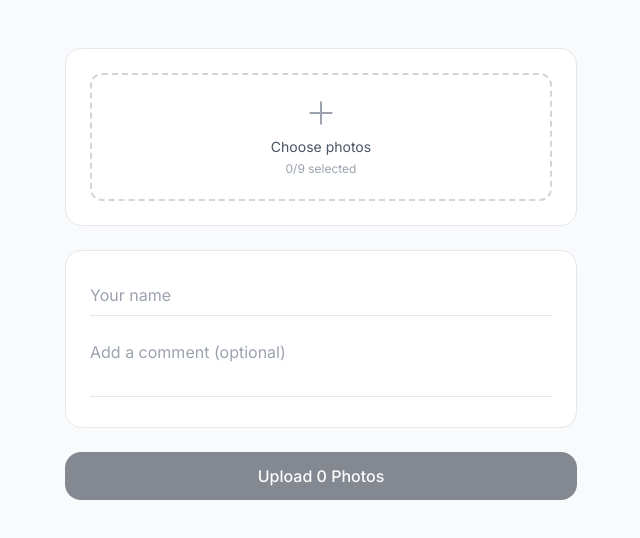
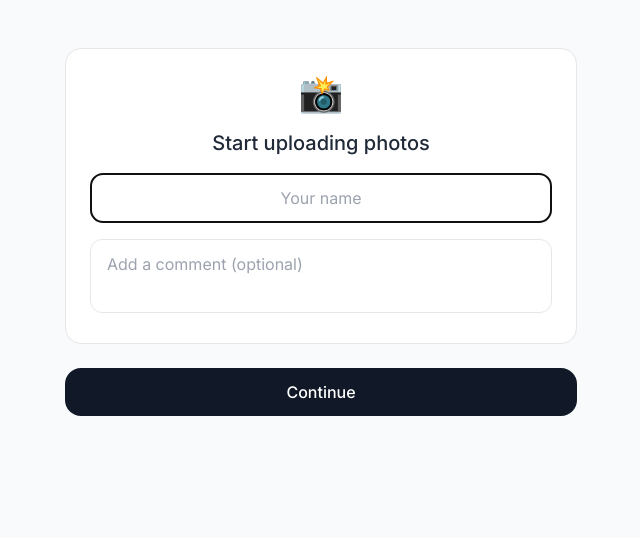
Before and after one commit to lourou/timo-limo, a Next.js app: page /upload in a window 1280 px wide. Shown: the top 538 px of the page, without its empty margins (319-959 px from the left). Built offline with nearby package versions, Linux system fonts and the light colour scheme.

Commit message:
Attempt to upload photos on the fly, one by one

```diff
--- a/app/upload/page.tsx
+++ b/app/upload/page.tsx
@@ -19,65 +19,20 @@ export default function UploadPage() {
   const [isUploading, setIsUploading] = useState(false)
   const [batchId, setBatchId] = useState(uuidv4())
   const [showConfetti, setShowConfetti] = useState(false)
+  const [showNameForm, setShowNameForm] = useState(true)
+  const [batchCreated, setBatchCreated] = useState(false)
 
   useEffect(() => {
     const savedName = Cookies.get('uploaderName')
     if (savedName) {
       setName(savedName)
+      setShowNameForm(false)
     }
   }, [])
 
-  const handleFileSelect = (e: ChangeEvent<HTMLInputElement>) => {
-    if (!e.target.files) return
-
-    const selectedFiles = Array.from(e.target.files)
-    const currentFileCount = files.length
-    const maxFiles = 9
-
-    // Check if adding these files would exceed the limit
-    if (currentFileCount + selectedFiles.length > maxFiles) {
-      alert(`Maximum ${maxFiles} files allowed. You can select ${maxFiles - currentFileCount} more.`)
-      return
-    }
-
-    const newFiles = selectedFiles.map(file => ({
-      id: uuidv4(),
-      file,
-      preview: '', // Start with empty preview
-      progress: 0,
-      status: 'pending' as const
-    }))
-
-    setFiles(prev => [...prev, ...newFiles])
-
-    // Generate previews with requestAnimationFrame to avoid UI freezing
-    const generatePreviewsAsync = async () => {
-      for (let i = 0; i < newFiles.length; i++) {
-        await new Promise(resolve => {
-          requestAnimationFrame(() => {
-            setFiles(prev => prev.map(f =>
-              f.id === newFiles[i].id
-                ? { ...f, preview: URL.createObjectURL(newFiles[i].file) }
-                : f
-            ))
-            setTimeout(resolve, 16) // ~60fps timing
-          })
-        })
-      }
-    }
-    generatePreviewsAsync()
-  }
-
-  const handleSubmit = async (e: FormEvent) => {
-    e.preventDefault()
-
-    if (!name.trim() || files.length === 0) {
-      alert('Please enter your name and select at least one photo')
-      return
-    }
-
-    Cookies.set('uploaderName', name, { expires: 365 })
-    setIsUploading(true)
+  // Create batch once name is provided
+  const createBatch = async () => {
+    if (!name.trim() || batchCreated) return
 
     try {
       const batchResponse = await fetch('/api/batch', {
@@ -91,8 +46,43 @@ export default function UploadPage() {
       })
 
       if (!batchResponse.ok) throw new Error('Failed to create batch')
+      setBatchCreated(true)
+    } catch (error) {
+      console.error('Batch creation error:', error)
+      setBatchId(uuidv4()) // Reset batch ID on error
+    }
+  }
 
-      for (const uploadFile of files) {
+  // Create a resized canvas preview to avoid memory issues with full-res images
+  const createResizedPreview = (file: File): Promise<string> => {
+    return new Promise((resolve) => {
+      const img = new Image()
+      img.onload = () => {
+        const canvas = document.createElement('canvas')
+        const ctx = canvas.getContext('2d')
+
+        // Set thumbnail size
+        const maxSize = 200
+        const ratio = Math.min(maxSize / img.width, maxSize / img.height)
+        canvas.width = img.width * ratio
+        canvas.height = img.height * ratio
+
+        if (ctx) {
+          ctx.drawImage(img, 0, 0, canvas.width, canvas.height)
+          resolve(canvas.toDataURL('image/jpeg', 0.7))
+        } else {
+          resolve('')
+        }
+      }
+      img.onerror = () => resolve('')
+      img.src = URL.createObjectURL(file)
+    })
+  }
+
+  // Upload individual file immediately
+  const uploadFile = async (uploadFile: UploadFile) => {
+    if (!batchCreated) await createBatch()
+
     setFiles(prev => prev.map(f =>
       f.id === uploadFile.id
         ? { ...f, status: 'uploading' as const }
@@ -127,30 +117,102 @@ export default function UploadPage() {
     }
   }
 
+  const handleFileSelect = async (e: ChangeEvent<HTMLInputElement>) => {
+    if (!e.target.files || showNameForm) return
+
+    const selectedFiles = Array.from(e.target.files)
+
+    // Only allow image files
+    const allowedTypes = ['image/jpeg', 'image/jpg', 'image/png', 'image/webp', 'image/heic', 'image/heif']
+    const validFiles = selectedFiles.filter(file => allowedTypes.includes(file.type.toLowerCase()))
+
+    if (validFiles.length !== selectedFiles.length) {
+      alert('Only image files are allowed (JPEG, PNG, WebP, HEIC)')
+    }
+
+    const newFiles = validFiles.map(file => ({
+      id: uuidv4(),
+      file,
+      preview: '', // Start with empty preview
+      progress: 0,
+      status: 'pending' as const
+    }))
+
+    setFiles(prev => [...prev, ...newFiles])
+
+    // Generate resized previews and upload immediately
+    const processFilesAsync = async () => {
+      for (let i = 0; i < newFiles.length; i++) {
+        await new Promise(resolve => {
+          requestAnimationFrame(async () => {
+            // Create preview
+            const resizedPreview = await createResizedPreview(newFiles[i].file)
+            setFiles(prev => prev.map(f =>
+              f.id === newFiles[i].id
+                ? { ...f, preview: resizedPreview }
+                : f
+            ))
+
+            // Start upload immediately
+            uploadFile(newFiles[i])
+
+            setTimeout(resolve, 16) // ~60fps timing
+          })
+        })
+      }
+    }
+    processFilesAsync()
+
+    // Reset file input so user can select more files
+    e.target.value = ''
+  }
+
+  const handleNameSubmit = async (e: FormEvent) => {
+    e.preventDefault()
+
+    if (!name.trim()) {
+      alert('Please enter your name')
+      return
+    }
+
+    Cookies.set('uploaderName', name, { expires: 365 })
+    setShowNameForm(false)
+  }
+
+  // Show confetti when all uploads complete
+  const checkForCompletion = () => {
+    const completedFiles = files.filter(f => f.status === 'complete')
+    if (files.length > 0 && completedFiles.length === files.length) {
+      setTimeout(() => {
+        setShowConfetti(true)
+        setTimeout(() => setShowConfetti(false), 6000)
+
+        // Clear completed files after celebration
         setTimeout(() => {
           setFiles([])
-        setComment('')
-        setBatchId(uuidv4()) // Reset batch ID for next upload
-        setShowConfetti(true)
-
-        // Hide confetti after 6 seconds - longer celebration!
-        setTimeout(() => setShowConfetti(false), 6000)
-      }, 1500)
-    } catch (error) {
-      console.error('Batch creation error:', error)
-      alert('Failed to start upload. Please try again.')
-      setBatchId(uuidv4()) // Reset batch ID on error to avoid UNIQUE constraint
-    } finally {
-      setIsUploading(false)
+          setBatchId(uuidv4())
+          setBatchCreated(false)
+        }, 2000)
+      }, 500)
     }
   }
 
+  // Check for completion whenever files change
+  useEffect(() => {
+    checkForCompletion()
+  }, [files])
+
   const removeFile = (id: string) => {
     const file = files.find(f => f.id === id)
-    if (file) {
+    if (file && file.preview.startsWith('blob:')) {
       URL.revokeObjectURL(file.preview)
     }
     setFiles(prev => prev.filter(f => f.id !== id))
+  }
+
+  const handleNameChange = () => {
+    setShowNameForm(true)
+    setBatchCreated(false) // Allow creating new batch with new name
   }
 
   return (
@@ -201,9 +263,59 @@ export default function UploadPage() {
       )}
 
       <div className="max-w-lg mx-auto pt-8">
+        {showNameForm ? (
+          /* Name form */
+          <form onSubmit={handleNameSubmit} className="space-y-6">
+            <div className="bg-white rounded-2xl border border-gray-200 p-6 text-center">
+              <div className="text-4xl mb-4">📸</div>
+              <h2 className="text-xl font-medium text-gray-800 mb-4">
+                Start uploading photos
+              </h2>
+              <input
+                type="text"
+                value={name}
+                onChange={(e) => setName(e.target.value)}
+                className="w-full px-4 py-3 border border-gray-200 rounded-xl bg-transparent focus:border-gray-400 focus:ring-0 placeholder-gray-400 text-center"
+                placeholder="Your name"
+                required
+                autoFocus
+              />
+              <textarea
+                value={comment}
+                onChange={(e) => setComment(e.target.value)}
+                className="w-full mt-4 px-4 py-3 border border-gray-200 rounded-xl bg-transparent focus:border-gray-400 focus:ring-0 placeholder-gray-400 resize-none"
+                rows={2}
+                placeholder="Add a comment (optional)"
+              />
+            </div>
+            <button
+              type="submit"
+              className="w-full bg-gray-900 text-white py-3 rounded-2xl font-medium hover:bg-gray-800 transition-colors"
+            >
+              Continue
+            </button>
+          </form>
+        ) : (
+          /* Photo upload interface */
+          <div className="space-y-6">
+            {/* Header with name and edit option */}
+            <div className="bg-white rounded-2xl border border-gray-200 p-4 flex items-center justify-between">
+              <div>
+                <p className="text-sm text-gray-500">Uploading as</p>
+                <p className="font-medium text-gray-800">{name}</p>
+                {comment && <p className="text-sm text-gray-600 mt-1">{comment}</p>}
+              </div>
+              <button
+                onClick={handleNameChange}
+                className="text-gray-400 hover:text-gray-600 transition-colors"
+              >
+                <svg className="w-5 h-5" fill="none" stroke="currentColor" viewBox="0 0 24 24">
+                  <path strokeLinecap="round" strokeLinejoin="round" strokeWidth={2} d="M11 5H6a2 2 0 00-2 2v11a2 2 0 002 2h11a2 2 0 002-2v-5m-1.414-9.414a2 2 0 112.828 2.828L11.828 15H9v-2.828l8.586-8.586z" />
+                </svg>
+              </button>
+            </div>
 
-        <form onSubmit={handleSubmit} className="space-y-6">
-          {/* Photo selection first */}
+            {/* Photo selection */}
             <div className="bg-white rounded-2xl border border-gray-200 p-6">
               <input
                 type="file"
@@ -212,26 +324,21 @@ export default function UploadPage() {
                 onChange={handleFileSelect}
                 className="hidden"
                 id="file-upload"
-              disabled={isUploading || files.length >= 9}
               />
 
               <label
                 htmlFor="file-upload"
-              className={`w-full h-32 border-2 border-dashed rounded-xl flex items-center justify-center transition-colors ${
-                files.length >= 9
-                  ? 'border-gray-200 bg-gray-50 cursor-not-allowed'
-                  : 'border-gray-300 cursor-pointer hover:border-gray-400 hover:bg-gray-50'
-              }`}
+                className="w-full h-32 border-2 border-dashed border-gray-300 rounded-xl flex items-center justify-center cursor-pointer hover:border-gray-400 hover:bg-gray-50 transition-colors"
               >
                 <div className="text-center">
                   <svg className="mx-auto h-8 w-8 text-gray-400 mb-2" fill="none" stroke="currentColor" viewBox="0 0 24 24">
                     <path strokeLinecap="round" strokeLinejoin="round" strokeWidth={1.5} d="M12 4v16m8-8H4" />
                   </svg>
                   <p className="text-sm text-gray-600">
-                  {files.length >= 9 ? 'Maximum 9 photos' : 'Choose photos'}
+                    Choose photos to upload
                   </p>
                   <p className="text-xs text-gray-400 mt-1">
-                  {files.length >= 9 ? 'Remove some to add more' : `${files.length}/9 selected`}
+                    Photos upload automatically
                   </p>
                 </div>
               </label>
@@ -255,17 +362,23 @@ export default function UploadPage() {
                       )}
                       {file.status === 'uploading' && (
                         <div className="absolute inset-0 bg-black bg-opacity-50 rounded-lg flex items-center justify-center">
-                        <div className="text-white text-sm">Uploading...</div>
+                          <div className="w-4 h-4 border-2 border-white border-t-transparent rounded-full animate-spin"></div>
                         </div>
                       )}
                       {file.status === 'complete' && (
                         <div className="absolute inset-0 bg-green-500 bg-opacity-50 rounded-lg flex items-center justify-center">
-                        <svg className="w-8 h-8 text-white" fill="currentColor" viewBox="0 0 20 20">
+                          <svg className="w-6 h-6 text-white" fill="currentColor" viewBox="0 0 20 20">
                             <path fillRule="evenodd" d="M16.707 5.293a1 1 0 010 1.414l-8 8a1 1 0 01-1.414 0l-4-4a1 1 0 011.414-1.414L8 12.586l7.293-7.293a1 1 0 011.414 0z" clipRule="evenodd" />
                           </svg>
                         </div>
                       )}
-                    {file.status === 'pending' && !isUploading && (
+                      {file.status === 'error' && (
+                        <div className="absolute inset-0 bg-red-500 bg-opacity-50 rounded-lg flex items-center justify-center">
+                          <svg className="w-6 h-6 text-white" fill="currentColor" viewBox="0 0 20 20">
+                            <path fillRule="evenodd" d="M18 10a8 8 0 11-16 0 8 8 0 0116 0zm-7 4a1 1 0 11-2 0 1 1 0 012 0zm-1-9a1 1 0 00-1 1v4a1 1 0 102 0V6a1 1 0 00-1-1z" clipRule="evenodd" />
+                          </svg>
+                        </div>
+                      )}
                       <button
                         type="button"
                         onClick={() => removeFile(file.id)}
@@ -275,40 +388,26 @@ export default function UploadPage() {
                           <path strokeLinecap="round" strokeLinejoin="round" strokeWidth={2} d="M6 18L18 6M6 6l12 12" />
                         </svg>
                       </button>
-                    )}
                     </div>
                   ))}
                 </div>
               )}
             </div>
 
-          {/* Name and comment fields - minimal design */}
-          <div className="bg-white rounded-2xl border border-gray-200 p-6 space-y-4">
-            <input
-              type="text"
-              value={name}
-              onChange={(e) => setName(e.target.value)}
-              className="w-full px-0 py-2 border-0 border-b border-gray-200 bg-transparent focus:border-gray-400 focus:ring-0 placeholder-gray-400"
-              placeholder="Your name"
-              required
-            />
-            <textarea
-              value={comment}
-              onChange={(e) => setComment(e.target.value)}
-              className="w-full px-0 py-2 border-0 border-b border-gray-200 bg-transparent focus:border-gray-400 focus:ring-0 placeholder-gray-400 resize-none"
-              rows={2}
-              placeholder="Add a comment (optional)"
-            />
+            {files.length > 0 && (
+              <div className="bg-white rounded-2xl border border-gray-200 p-4">
+                <div className="flex items-center justify-between text-sm">
+                  <span className="text-gray-500">
+                    {files.filter(f => f.status === 'complete').length} of {files.length} uploaded
+                  </span>
+                  <span className="text-gray-500">
+                    {files.filter(f => f.status === 'uploading').length > 0 && 'Uploading...'}
+                  </span>
                 </div>
-
-          <button
-            type="submit"
-            disabled={isUploading || files.length === 0}
-            className="w-full bg-gray-900 text-white py-3 rounded-2xl font-medium disabled:opacity-50 disabled:cursor-not-allowed hover:bg-gray-800 transition-colors"
-          >
-            {isUploading ? 'Uploading...' : `Upload ${files.length} Photo${files.length !== 1 ? 's' : ''}`}
-          </button>
-        </form>
+              </div>
+            )}
+          </div>
+        )}
       </div>
     </div>
   )
--- a/lib/image-service.ts
+++ b/lib/image-service.ts
@@ -96,7 +96,6 @@ export function getResizedImageUrl(
     params.set('fit', 'cover')
 
     const resizedUrl = `${originalUrl}?${params.toString()}`
-    console.log('Attempting resized URL:', resizedUrl)
     return resizedUrl
   }
 
```
Also changed, not shown: app/api/photos/stream/route.ts (+4 -4 lines), app/preview/page.tsx (+53 -3 lines). Lines whose indentation alone changed are shown as unchanged.
